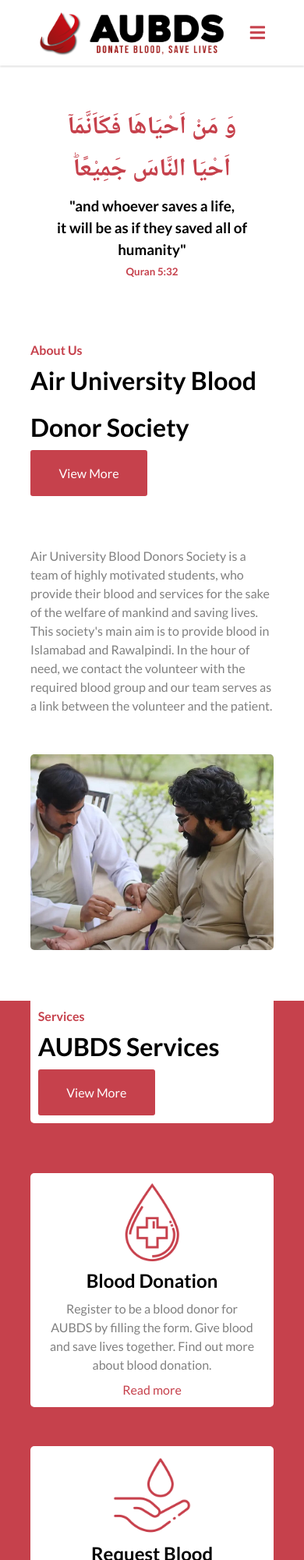
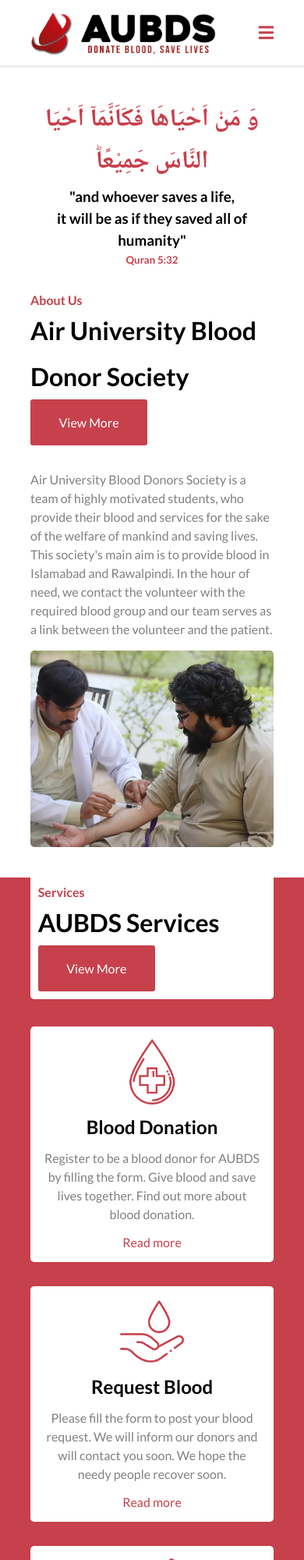
Before and after one commit to moinuddinrao/practice_projects, a plain HTML site: page index.html in a window 390 px wide. Shown: the top 2000 px of the page at 78% size. Drawn offline with Linux system fonts and the light colour scheme.

Commit message:
fixed alignment

```diff
--- a/css/stylesheet.css
+++ b/css/stylesheet.css
@@ -22,14 +22,14 @@
   display: flex;
   justify-content: space-between;
   align-items: center;
+  padding: 0 10%;
 }
 
 .logo {
-  flex: 30%;
+  /* flex: 30%; */
   justify-content: left;
   align-items: center;
   display: flex;
-  margin-left: 10%;
 }
 
 .logo img {
@@ -38,17 +38,15 @@
 
 .menu {
   background-color: white;
-  flex: 70%;
+  /* flex: 70%; */
   display: flex;
   justify-content: space-between;
-  margin: 0 10%;
 }
 
 .item {
   display: flex;
   align-items: center;
   justify-content: center;
-  margin-right: 5vh;
   width: 15vh;
   height: 7vh;
   transition: all 0.3s ease;
@@ -84,6 +82,7 @@
 
 .button:hover {
   background-color: darkred;
+  cursor: pointer;
 }
 
 .menu-btn i {
@@ -103,7 +102,7 @@
 
 @media only screen and (max-width: 768px) {
   .navbar {
-    padding: 0 50px;
+    padding: 0 10%;
   }
 
   .logo {
@@ -264,7 +263,7 @@
 /* ******************************************* */
 .first-container {
   margin: 0;
-  padding: 0 10%;
+  padding: 10%;
 }
 
 .hadith {
@@ -273,7 +272,7 @@
   justify-content: center;
   align-content: center;
   flex-direction: column;
-  margin: 10% auto;
+  margin-bottom: 10%;
 }
 
 .hadith h1 {
@@ -283,7 +282,6 @@
 }
 
 .hadith h3 {
-  margin: 1% 0;
   line-height: 1.5;
 }
 
@@ -295,8 +293,13 @@
 @media only screen and (max-width: 768px) {
   .hadith {
     margin-top: 10vh;
-    padding: 50px;
   }
+}
+
+.heading h5 {
+  color: #c6414c;
+  font-size: 16px;
+  font-family: "Lato", sans-serif;
 }
 
 .heading h5 {
@@ -319,7 +322,7 @@
 }
 
 .about-content {
-  margin: 40px 0;
+  margin-top: 5%;
   width: 100%;
   display: flex;
 }
@@ -328,13 +331,17 @@
   width: 50%;
   color: gray;
   line-height: 1.5;
+  padding-right: 5%;
 }
+
 .about-img {
   text-align: right;
   width: 50%;
 }
 
 .about-img img {
+  height: 100%;
+  width: 100%;
   border-radius: 5px;
 }
 
@@ -345,12 +352,12 @@
 
   .about-txt {
     width: 100%;
-    margin: 25px auto;
+    padding: 0;
+    margin: 5% auto;
   }
 
   .about-img {
     width: 100%;
-    margin: 25px auto;
   }
   .about-img img {
     width: 100%;
@@ -377,20 +384,20 @@
   width: 100%;
   display: flex;
   justify-content: space-between;
-  padding: 10%;
+  padding: 5% 10% 10% 10%;
 }
 
 .action {
   background-color: white;
   width: 32%;
-  height: 300px;
+  padding: 2.5%;
   display: flex;
   text-align: center;
   justify-content: center;
   align-content: center;
   flex-direction: column;
   border-radius: 5px;
-  transition: 0.5s;
+  transition: ease-out 0.5s;
 }
 
 .action:hover {
@@ -398,17 +405,17 @@
 }
 
 .action-img img {
-  height: 100px;
-  width: 100px;
+  height: 10vh;
+  width: 10vh;
 }
 
 .action-txt {
-  margin-top: 10px;
+  margin-top: 5%;
 }
 
 .action-txt p {
-  margin: 10px 0;
-  padding: 0 20px;
+  margin: 5% 0;
+  /* padding: 0 20px; */
   color: gray;
   line-height: 1.5;
 }
@@ -424,12 +431,7 @@
   color: darkred;
 }
 
-@media only screen and (max-width: 768px) {
-  .hadith {
-    margin-top: 10vh;
-    padding: 50px 25px;
-  }
-
+@media only screen and (max-width: 1350px) {
   .row-action {
     flex-direction: column;
     text-align: center;
@@ -439,8 +441,8 @@
 
   .action {
     width: 100%;
-    height: 300px;
-    margin: 25px auto;
+    margin: 5% auto;
+    padding: 5%;
   }
 }
 
@@ -458,15 +460,16 @@
 .achievements {
   margin: 0 auto 5% auto;
   text-align: center;
-  width: 50%;
 }
 .achievements h5 {
   color: #c6414c;
-  margin-bottom: 10px;
+}
+
+.achievements h1 {
+  margin: 1% 0;
 }
 
 .achievements p {
-  margin-top: 10px;
   line-height: 1.5;
 }
 
@@ -512,7 +515,7 @@
 
 @media only screen and (max-width: 768px) {
   .achievements {
-    margin: 10% auto;
+    margin: 0 auto 10% auto;
     text-align: center;
     width: 100%;
   }
@@ -523,8 +526,8 @@
 
   .counters > div:nth-of-type(1),
   .counters > div:nth-of-type(2) {
-    border-bottom: 1px solid white;
-    padding-bottom: 20px;
+    border-bottom: 2px solid white;
+    padding-bottom: 10%;
   }
 }
 
--- a/index.html
+++ b/index.html
@@ -76,7 +76,7 @@
           <a href="#">Event</a>
         </div>
         <div>
-          <button class="button">Donate</button>
+          <button class="button">Emergency</button>
         </div>
       </div>
     </header>
@@ -176,8 +176,8 @@
             <h2>Request Blood</h2>
             <p>
               Please fill the form to post your blood request. We will inform
-              our donors and will contact you very soon. We hope the needy
-              people recover soon.
+              our donors and will contact you soon. We hope the needy people
+              recover soon.
             </p>
             <a class="read-more" href="#">Read more</a>
           </div>
@@ -458,7 +458,6 @@
         </div>
       </div>
     </div>
-  </body>
 
     <div class="seventh-container">
       <img src="images/donation-process.jpg" alt="" />
@@ -513,6 +512,7 @@
         </p>
       </div>
     </footer>
+  </body>
 
   <!--******************
       Counter Animation
```
Lines whose indentation alone changed are shown as unchanged.
